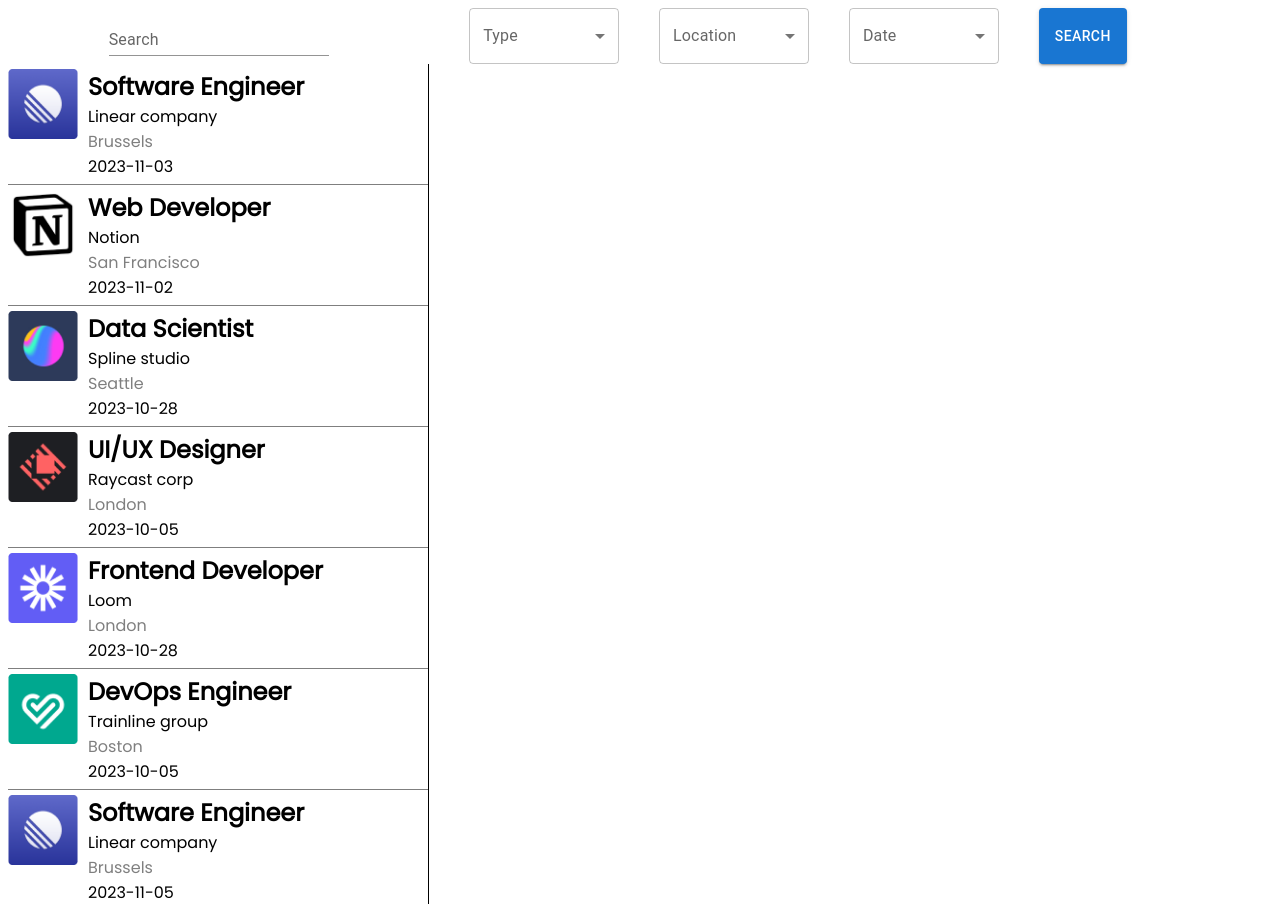
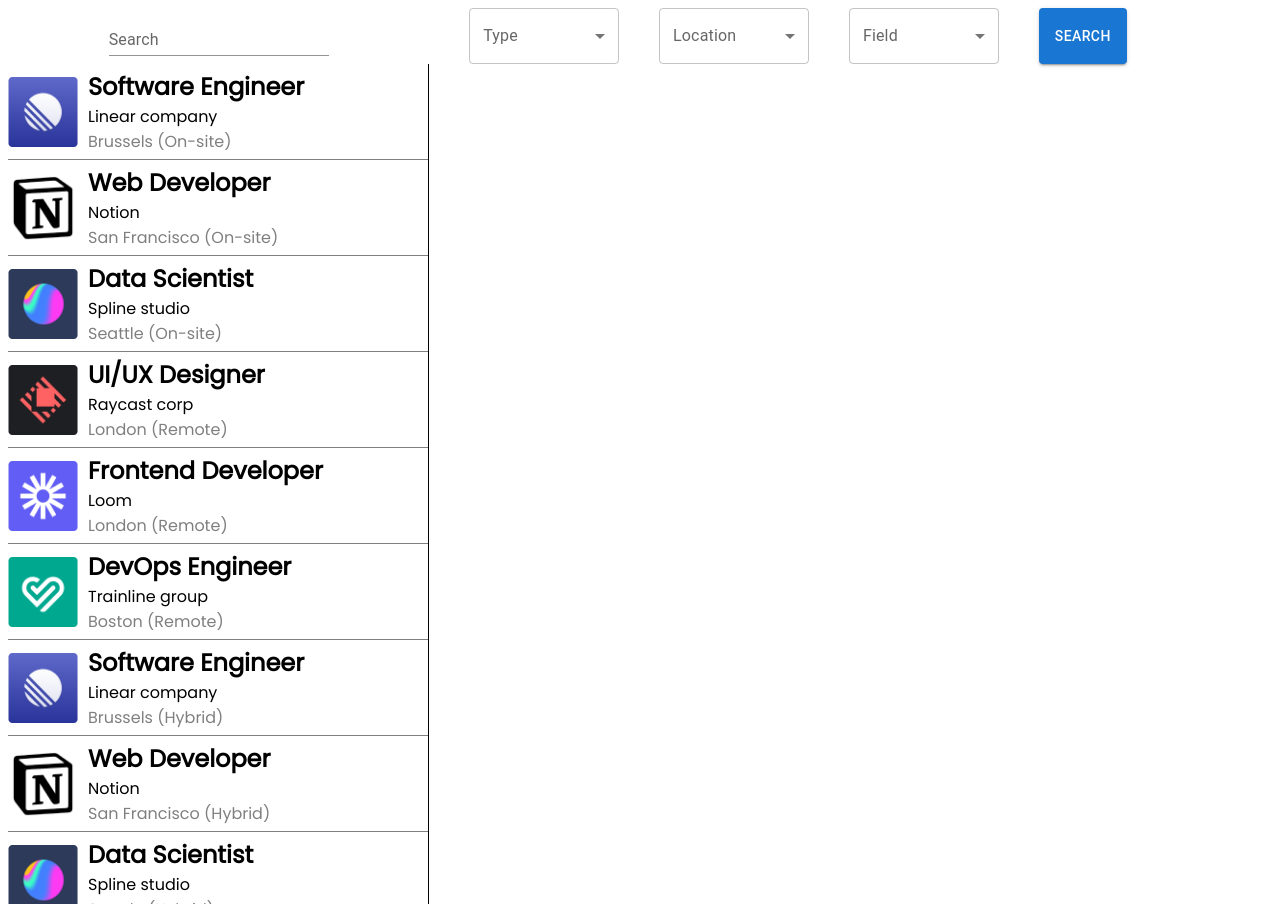
Before and after one commit to GeorgiosDrivas/Linkedin-job-search-clone, a React (Vite) app: page / in a window 1280 px wide. Built offline with nearby package versions, Linux system fonts and the light colour scheme.

Commit message:
Filters functionality

```diff
--- a/public/jobs.json
+++ b/public/jobs.json
@@ -5,10 +5,10 @@
     "title": "Software Engineer",
     "companyLogo": "/images/Linear.png",
     "salary": "€40,000/yr - €60,000/yr",
-    "salaryType": "Yearly",
-    "jobLocation": "Brussels",
-    "postingDate": "2023-11-03",
-    "experienceLevel": "Any experience",
+    "city": "Brussels",
+    "location": "On-site",
+    "posted": "1 week ago",
+    "field": "Software Development",
     "employmentType": "Full-time",
     "description": "Lorem ipsum dolor sit amet, consectetur adipiscing elit. In nisl ex, ultricies sed viverra vitae, vehicula vitae nisl. Morbi vitae urna in libero vulputate scelerisque ut sit amet est.\n Lorem ipsum dolor sit amet, consectetur adipiscing elit. Quisque in nibh vehicula, gravida diam id, condimentum leo. In efficitur, sapien dignissim hendrerit laoreet, enim nunc semper sem, sit amet mollis eros ipsum id odio. Vestibulum venenatis diam sit amet est gravida pretium. Maecenas efficitur tristique tellus at iaculis. Pellentesque euismod mattis est, sit amet feugiat magna gravida et.\n Maecenas vel leo at dolor dignissim elementum. Aenean lobortis consequat mauris, vitae egestas turpis laoreet in. Morbi euismod egestas elit in vehicula. Nam mattis nunc massa, sed laoreet ipsum aliquam nec.\n Sed et velit feugiat, suscipit lectus sed, finibus metus. Donec pharetra arcu eget laoreet rhoncus. Pellentesque facilisis, est quis mattis commodo, orci neque egestas tellus, a malesuada leo ipsum in leo. Aliquam malesuada lacus non posuere placerat.\n Nullam luctus velit ex, ac laoreet felis lobortis a. Maecenas luctus massa nec sem gravida auctor. Aliquam dignissim ipsum eu tristique aliquam. Aliquam sed lorem tortor. \nSed molestie nec urna vel imperdiet. Nunc et vehicula massa, ac porttitor enim. Etiam interdum tortor in mauris elementum, quis convallis est pretium.\n Nullam sit amet ante metus. Proin neque lorem, tincidunt posuere libero vel, finibus malesuada sapien."
   },
@@ -18,11 +18,11 @@
     "title": "Web Developer",
     "companyLogo": "/images/Notion.png",
     "salary": "€40,000/yr - €60,000/yr",
-    "salaryType": "Yearly",
-    "jobLocation": "San Francisco",
-    "postingDate": "2023-11-02",
-    "experienceLevel": "Internship",
-    "employmentType": "Temporary",
+    "city": "San Francisco",
+    "location": "On-site",
+    "posted": "2 weeks ago",
+    "field": "Web Development",
+    "employmentType": "Internship",
     "description": "Lorem ipsum dolor sit amet, consectetur adipiscing elit. In nisl ex, ultricies sed viverra vitae, vehicula vitae nisl. Morbi vitae urna in libero vulputate scelerisque ut sit amet est.\n Lorem ipsum dolor sit amet, consectetur adipiscing elit. Quisque in nibh vehicula, gravida diam id, condimentum leo. In efficitur, sapien dignissim hendrerit laoreet, enim nunc semper sem, sit amet mollis eros ipsum id odio. Vestibulum venenatis diam sit amet est gravida pretium. Maecenas efficitur tristique tellus at iaculis. Pellentesque euismod mattis est, sit amet feugiat magna gravida et.\n Maecenas vel leo at dolor dignissim elementum. Aenean lobortis consequat mauris, vitae egestas turpis laoreet in. Morbi euismod egestas elit in vehicula. Nam mattis nunc massa, sed laoreet ipsum aliquam nec.\n Sed et velit feugiat, suscipit lectus sed, finibus metus. Donec pharetra arcu eget laoreet rhoncus. Pellentesque facilisis, est quis mattis commodo, orci neque egestas tellus, a malesuada leo ipsum in leo. Aliquam malesuada lacus non posuere placerat.\n Nullam luctus velit ex, ac laoreet felis lobortis a. Maecenas luctus massa nec sem gravida auctor. Aliquam dignissim ipsum eu tristique aliquam. Aliquam sed lorem tortor. \nSed molestie nec urna vel imperdiet. Nunc et vehicula massa, ac porttitor enim. Etiam interdum tortor in mauris elementum, quis convallis est pretium.\n Nullam sit amet ante metus. Proin neque lorem, tincidunt posuere libero vel, finibus malesuada sapien."
   },
   {
@@ -31,11 +31,11 @@
     "title": "Data Scientist",
     "companyLogo": "/images/Spline.png",
     "salary": "€40,000/yr - €60,000/yr",
-    "salaryType": "Yearly",
-    "jobLocation": "Seattle",
-    "postingDate": "2023-10-28",
-    "experienceLevel": "Any experience",
-    "employmentType": "Full-time",
+    "city": "Seattle",
+    "location": "On-site",
+    "field": "Financial Services",
+    "posted": "1 month ago",
+    "employmentType": "Internship",
     "description": "Mollit in laborum tempor Lorem incididunt irure. Aute eu ex ad sunt. Pariatur sint culpa do incididunt eiusmod eiusmod culpa. laborum tempor Lorem incididunt."
   },
   {
@@ -44,11 +44,11 @@
     "title": "UI/UX Designer",
     "companyLogo": "/images/Raycast.png",
     "salary": "€40,000/yr - €60,000/yr",
-    "salaryType": "Monthly",
-    "jobLocation": "London",
-    "postingDate": "2023-10-05",
-    "experienceLevel": "Work remotely",
-    "employmentType": "Part-time",
+    "field": "Graphic Design",
+    "city": "London",
+    "location": "Remote",
+    "posted": "1 month ago",
+    "employmentType": "Internship",
     "description": "Mollit in laborum tempor Lorem incididunt irure. Aute eu ex ad sunt. Pariatur sint culpa do incididunt eiusmod eiusmod culpa. laborum tempor Lorem incididunt."
   },
   {
@@ -57,10 +57,10 @@
     "title": "Frontend Developer",
     "companyLogo": "/images/Loom.png",
     "salary": "€40,000/yr - €60,000/yr",
-    "salaryType": "Yearly",
-    "jobLocation": "London",
-    "postingDate": "2023-10-28",
-    "experienceLevel": "Intership",
+    "city": "London",
+    "field": "Web Development",
+    "location": "Remote",
+    "posted": "3 weeks ago",
     "employmentType": "Full-time",
     "description": "Mollit in laborum tempor Lorem incididunt irure. Aute eu ex ad sunt. Pariatur sint culpa do incididunt eiusmod eiusmod culpa. laborum tempor Lorem incididunt."
   },
@@ -70,11 +70,11 @@
     "title": "DevOps Engineer",
     "companyLogo": "/images/Trainline.png",
     "salary": "€40,000/yr - €60,000/yr",
-    "salaryType": "Yearly",
-    "jobLocation": "Boston",
-    "postingDate": "2023-10-05",
-    "experienceLevel": "Intership",
-    "employmentType": "Temporary",
+    "city": "Boston",
+    "location": "Remote",
+    "field": "Software Development",
+    "posted": "2 months ago",
+    "employmentType": "Part-time",
     "description": "Mollit in laborum tempor Lorem incididunt irure. Aute eu ex ad sunt. Pariatur sint culpa do incididunt eiusmod eiusmod culpa. laborum tempor Lorem incididunt."
   },
   {
@@ -83,10 +83,10 @@
     "title": "Software Engineer",
     "companyLogo": "/images/Linear.png",
     "salary": "€40,000/yr - €60,000/yr",
-    "salaryType": "Yearly",
-    "jobLocation": "Brussels",
-    "postingDate": "2023-11-05",
-    "experienceLevel": "Any experience",
+    "city": "Brussels",
+    "location": "Hybrid",
+    "field": "Software Development",
+    "posted": "1 week ago",
     "employmentType": "Full-time",
     "description": "Mollit in laborum tempor Lorem incididunt irure. Aute eu ex ad sunt. Pariatur sint culpa do incididunt eiusmod eiusmod culpa. laborum tempor Lorem incididunt."
   },
@@ -96,11 +96,11 @@
     "title": "Web Developer",
     "companyLogo": "/images/Notion.png",
     "salary": "€40,000/yr - €60,000/yr",
-    "salaryType": "Yearly",
-    "jobLocation": "San Francisco",
-    "postingDate": "2023-10-28",
-    "experienceLevel": "Internship",
-    "employmentType": "Temporary",
+    "city": "San Francisco",
+    "field": "Web Development",
+    "location": "Hybrid",
+    "posted": "1 week ago",
+    "employmentType": "Part-time",
     "description": "Mollit in laborum tempor Lorem incididunt irure. Aute eu ex ad sunt. Pariatur sint culpa do incididunt eiusmod eiusmod culpa. laborum tempor Lorem incididunt."
   },
   {
@@ -109,10 +109,10 @@
     "title": "Data Scientist",
     "companyLogo": "/images/Spline.png",
     "salary": "€40,000/yr - €60,000/yr",
-    "salaryType": "Yearly",
-    "jobLocation": "Seattle",
-    "postingDate": "2023-10-28",
-    "experienceLevel": "Any experience",
+    "field": "Financial Services",
+    "city": "Seattle",
+    "location": "Hybrid",
+    "posted": "2 weeks ago",
     "employmentType": "Full-time",
     "description": "Mollit in laborum tempor Lorem incididunt irure. Aute eu ex ad sunt. Pariatur sint culpa do incididunt eiusmod eiusmod culpa. laborum tempor Lorem incididunt."
   },
@@ -122,10 +122,10 @@
     "title": "UI/UX Designer",
     "companyLogo": "/images/Raycast.png",
     "salary": "€40,000/yr - €60,000/yr",
-    "salaryType": "Monthly",
-    "jobLocation": "London",
-    "postingDate": "2023-10-05",
-    "experienceLevel": "Work remotely",
+    "city": "London",
+    "location": "Hybrid",
+    "posted": "2 months ago",
+    "field": "Graphic Design",
     "employmentType": "Part-time",
     "description": "Mollit in laborum tempor Lorem incididunt irure. Aute eu ex ad sunt. Pariatur sint culpa do incididunt eiusmod eiusmod culpa. laborum tempor Lorem incididunt."
   },
@@ -135,10 +135,10 @@
     "title": "Frontend Developer",
     "companyLogo": "/images/Loom.png",
     "salary": "€40,000/yr - €60,000/yr",
-    "salaryType": "Yearly",
-    "jobLocation": "London",
-    "postingDate": "2023-10-28",
-    "experienceLevel": "Intership",
+    "city": "London",
+    "field": "Web Development",
+    "location": "On-site",
+    "posted": "3 weeks ago",
     "employmentType": "Full-time",
     "description": "Mollit in laborum tempor Lorem incididunt irure. Aute eu ex ad sunt. Pariatur sint culpa do incididunt eiusmod eiusmod culpa. laborum tempor Lorem incididunt."
   },
@@ -148,11 +148,11 @@
     "title": "DevOps Engineer",
     "companyLogo": "/images/Trainline.png",
     "salary": "€40,000/yr - €60,000/yr",
-    "": "Yearly",
-    "jobLocation": "Boston",
-    "postingDate": "2022-10-05",
-    "experienceLevel": "Intership",
-    "employmentType": "Temporary",
+    "field": "Software Development",
+    "city": "Boston",
+    "location": "Remote",
+    "posted": "1 month ago",
+    "employmentType": "Part-Time",
     "description": "Mollit in laborum tempor Lorem incididunt irure. Aute eu ex ad sunt. Pariatur sint culpa do incididunt eiusmod eiusmod culpa. laborum tempor Lorem incididunt."
   }
 ]
--- a/src/App.css
+++ b/src/App.css
@@ -10,6 +10,7 @@
     text-align: left;
     display: flex;
     cursor: pointer;
+    align-items: center;
 }
 
 .list_wrapper {
--- a/src/App.jsx
+++ b/src/App.jsx
@@ -1,4 +1,4 @@
-import './App.css'
+import './App.css';
 import List from './components/List';
 import { Filters } from './components/Filters';
 import { Single } from './components/Single';
@@ -7,32 +7,63 @@
 
 function App() {
   const [jobs, setJobs] = useState([]); // Get job posts from jobs.json
-  const [selectedJob, setSelectedJob] = useState(null); // selected job from List component
+  const [filteredJobs, setFilteredJobs] = useState([]); // Filtered jobs based on user selection
+  const [selectedJob, setSelectedJob] = useState(null); // Selected job from List component
 
-  const handleJobClick = (job) => { // When click on a job from List component
+  const handleJobClick = (job) => {
     setSelectedJob(job);
-  }
+  };
+
   useEffect(() => {
-    fetch("jobs.json").then(res => res.json()).then(data => { // Get data from jobs.json
+    fetch("jobs.json").then(res => res.json()).then(data => {
       setJobs(data);
-    })
+      setFilteredJobs(data); // Initialize filteredJobs with all jobs
+    });
   }, []);
+
+  const handleFilter = (locationSelectedValue, typeSelectedValue, fieldSelectedValue) => {
+    if (locationSelectedValue || typeSelectedValue || fieldSelectedValue) {
+      const newLocationValue = locationSelectedValue ? locationSelectedValue.charAt(0).toUpperCase() + locationSelectedValue.slice(1) : '';
+      const newTypeValue = typeSelectedValue ? typeSelectedValue.charAt(0).toUpperCase() + typeSelectedValue.slice(1) : '';
+
+      const newFieldValue = fieldSelectedValue ? fieldSelectedValue.split("-") : [];
+
+      for (let i = 0; i < newFieldValue.length; i++) {
+        newFieldValue[i] = newFieldValue[i] ? newFieldValue[i][0].toUpperCase() + newFieldValue[i].substr(1) : '';
+      }
+
+      const FieldValue = newFieldValue.join(" ");
+
+      const newFilteredJobs = jobs.filter((filteredJob) => {
+        return (
+          (!locationSelectedValue || filteredJob.location === newLocationValue) &&
+          (!typeSelectedValue || filteredJob.employmentType === newTypeValue) &&
+          (!fieldSelectedValue || filteredJob.field === FieldValue)
+        );
+      });
+
+      setFilteredJobs(newFilteredJobs);
+    } else {
+      // If no filters are applied, reset to all jobs
+      setFilteredJobs([...jobs]);
+    }
+  };
 
   return (
     <>
-      <Grid container textAlign={"center"}> {/* Main Container */}
-        <Grid item xs={12}>{/* Filters Column */}
-          <Filters />
+      <Grid container textAlign={"center"}>
+        <Grid item xs={12}>
+          <Filters handlers={handleFilter} />
         </Grid>
-        <Grid item xs={4} sx={{ borderRight: 1 }}>{/* List Column */}
-          <List jobs={jobs} onJobClick={handleJobClick} />
+        <Grid item xs={4} sx={{ borderRight: 1 }}>
+          <List jobs={filteredJobs} onJobClick={handleJobClick} />
         </Grid>
-        <Grid item xs={8}>{/* Single Job Column */}
+        <Grid item xs={8}>
           {selectedJob && <Single job={selectedJob} />}
         </Grid>
       </Grid>
     </>
-  )
+  );
 }
 
-export default App
+export default App;
--- a/src/components/Filters.jsx
+++ b/src/components/Filters.jsx
@@ -7,10 +7,10 @@
 import Select from '@mui/material/Select';
 import Button from '@mui/material/Button';
 
-export function Filters() {
+export function Filters({ handlers }) {
     const [type, setType] = useState('');
     const [location, setLocation] = useState('');
-    const [date, setDate] = useState('');
+    const [field, setField] = useState('');
 
     const handleChange = (value) => {
         return (event) => {
@@ -35,7 +35,8 @@
                                 label="Type"
                                 onChange={handleChange(setType)}
                             >
-                                <MenuItem value={'permanent'}>Permanent</MenuItem>
+                                <MenuItem value={''}>None</MenuItem>
+                                <MenuItem value={'full-time'}>Full-time</MenuItem>
                                 <MenuItem value={'part-time'}>Part-time</MenuItem>
                                 <MenuItem value={'internship'}>Internship</MenuItem>
                             </Select>
@@ -49,26 +50,29 @@
                                 label="Location"
                                 onChange={handleChange(setLocation)}
                             >
+                                <MenuItem value={''}>None</MenuItem>
                                 <MenuItem value={'on-site'}>On-site</MenuItem>
                                 <MenuItem value={'remote'}>Remote</MenuItem>
                                 <MenuItem value={'hybrid'}>Hybrid</MenuItem>
                             </Select>
                         </FormControl>
-                        <FormControl sx={{ minWidth: 150 }}>{/* Date select */}
-                            <InputLabel id="date-select-label">Date</InputLabel>
+                        <FormControl sx={{ minWidth: 150 }}>{/* field select */}
+                            <InputLabel id="field-select-label">Field</InputLabel>
                             <Select
-                                labelId="date-select-label"
-                                id="date-filter-select"
-                                value={date}
-                                label="date"
-                                onChange={handleChange(setDate)}
+                                labelId="field-select-label"
+                                id="field-filter-select"
+                                value={field}
+                                label="field"
+                                onChange={handleChange(setField)}
                             >
-                                <MenuItem value={'week'}>Week</MenuItem>
-                                <MenuItem value={'month'}>Month</MenuItem>
-                                <MenuItem value={'three-months'}>3 months</MenuItem>
+                                <MenuItem value={''}>None</MenuItem>
+                                <MenuItem value={'web-development'}>Web Development</MenuItem>
+                                <MenuItem value={'software-development'}>Software Development</MenuItem>
+                                <MenuItem value={'financial-services'}>Financial Services</MenuItem>
+                                <MenuItem value={'graphic-design'}>Graphic Design</MenuItem>
                             </Select>
                         </FormControl>
-                        <Button variant="contained" id="filters_search_btn">Search</Button>
+                        <Button variant="contained" id="filters_search_btn" onClick={() => handlers(location, type, field)}>Search</Button>
                     </Grid>
                 </Grid>
             </Grid >
--- a/src/components/List.jsx
+++ b/src/components/List.jsx
@@ -9,9 +9,7 @@
                     <div style={{ paddingLeft: '10px' }}>
                         <h2 style={{ margin: '0', padding: '0' }}>{job.title}</h2>
                         <p>{job.companyName}</p>
-                        <p className='job_location'>{job.jobLocation}</p>
-
-                        <p>{job.postingDate}</p>
+                        <p className='job_location'>{job.city} ({job.location})</p>
                     </div>
                 </div>
             ))}
--- a/src/components/Single.jsx
+++ b/src/components/Single.jsx
@@ -4,8 +4,9 @@
             <div className="single_job_top_info">
                 <h1 className="single_job_title">{job.title}</h1>
                 <div className="single_job_details">
-                    <p>{job.companyName} · {job.jobLocation} · {job.postingDate}</p>
-                    <p>{job.salary} · {job.employmentType} · {job.experienceLevel}</p>
+                    <p>{job.companyName} · {job.city} · Posted {job.posted}</p>
+                    <p><span>{job.salary}</span> · <span>{job.location}</span> · <span>{job.employmentType}</span></p>
+                    <p>{job.field}</p>
                 </div>
             </div>
             <div className="single_job_desc">
```
